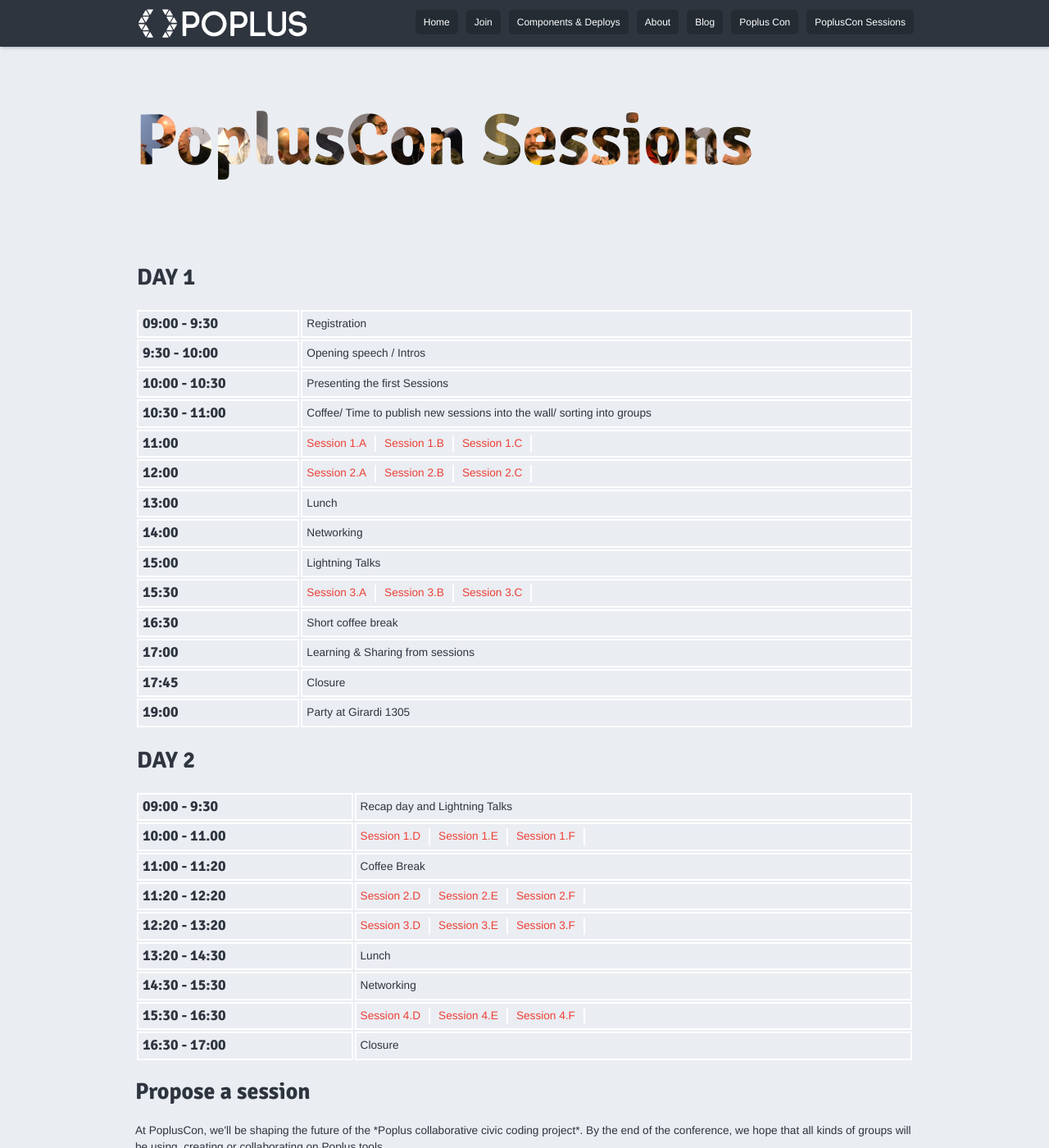
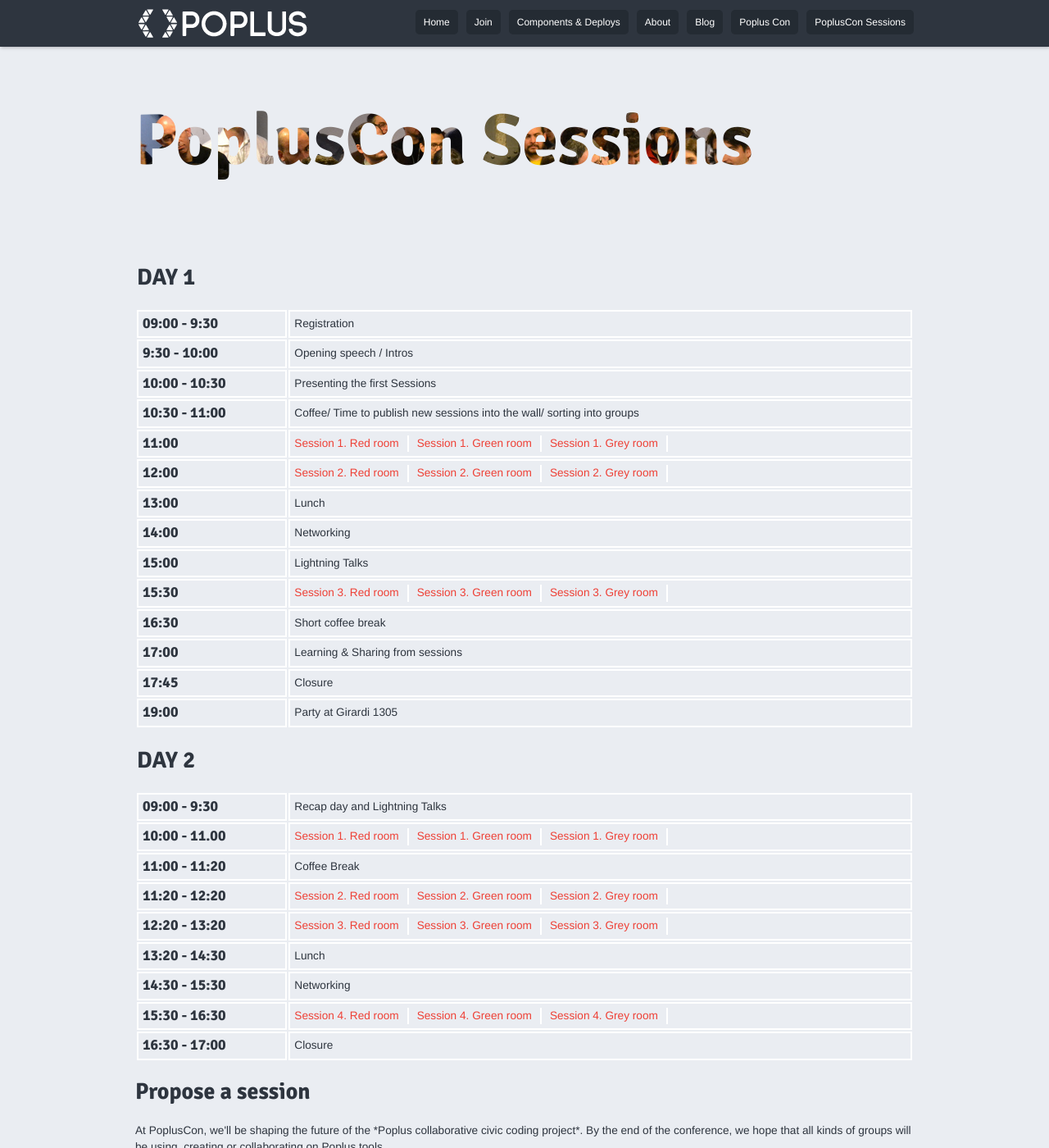
Before and after one commit to poplus/home-poplus, a Jekyll site: the page built from popluscon_sessions.html, in a window 1280 px wide and 1400 px high. Shown: the whole window at 82% size. Built offline with Jekyll 4.4.1, drawn with Linux system fonts in a browser that asks for light colours; nearby versions of some CDN libraries; library files that are not in the unit come from our copies; Markdown is read by kramdown in place of the engine named in the settings.

Commit message:
Change in the sessions names.

```diff
--- a/popluscon_sessions.html
+++ b/popluscon_sessions.html
@@ -39,9 +39,9 @@
     <td><h4>11:00</h4></td>
     <td>
       <ul>
-        <li><a href="https://docs.google.com/a/votainteligente.cl/document/d/1bn6ROajUNvG59POS-nREQI0cDNxSmMAvRLufoEjHbAo/edit">Session 1.A</a></li>
-        <li><a href="https://docs.google.com/a/votainteligente.cl/document/d/1ijpJ_AJNKFzAf-IDBMZ-2KdebmqmhM-2xU3SupZk5J0/edit">Session 1.B</a></li>
-        <li><a href="https://docs.google.com/a/votainteligente.cl/document/d/1T5j_j93tsmtoe3rQ63dXGZ-g5QFKBXGrYWtfcLKXwmo/edit">Session 1.C</a></li>
+        <li><a href="https://docs.google.com/a/votainteligente.cl/document/d/1bn6ROajUNvG59POS-nREQI0cDNxSmMAvRLufoEjHbAo/edit">Session 1. Red room</a></li>
+        <li><a href="https://docs.google.com/a/votainteligente.cl/document/d/1ijpJ_AJNKFzAf-IDBMZ-2KdebmqmhM-2xU3SupZk5J0/edit">Session 1. Green room</a></li>
+        <li><a href="https://docs.google.com/a/votainteligente.cl/document/d/1T5j_j93tsmtoe3rQ63dXGZ-g5QFKBXGrYWtfcLKXwmo/edit">Session 1. Grey room</a></li>
       </ul>
     </td>
   </tr>
@@ -49,9 +49,9 @@
     <td><h4>12:00</h4></td>
     <td>
       <ul>
-        <li><a href="https://docs.google.com/a/votainteligente.cl/document/d/1tLktEuUig6AuXmJAWjD_F5rx7Ih0nVNmPUqDr43vaxw/edit">Session 2.A</a></li>
-        <li><a href="https://docs.google.com/a/votainteligente.cl/document/d/1CIUX0O8r-MHLmKY-kBC9nyaJZiNaFEPwBYSkAsZNi10/edit">Session 2.B</a></li>
-        <li><a href="https://docs.google.com/a/votainteligente.cl/document/d/1fVk2zq7NZ1sk0BwsG2GWKC3FPlkYOYk_lKg6lNhybMk/edit">Session 2.C</a></li>
+        <li><a href="https://docs.google.com/a/votainteligente.cl/document/d/1tLktEuUig6AuXmJAWjD_F5rx7Ih0nVNmPUqDr43vaxw/edit">Session 2. Red room</a></li>
+        <li><a href="https://docs.google.com/a/votainteligente.cl/document/d/1CIUX0O8r-MHLmKY-kBC9nyaJZiNaFEPwBYSkAsZNi10/edit">Session 2. Green room</a></li>
+        <li><a href="https://docs.google.com/a/votainteligente.cl/document/d/1fVk2zq7NZ1sk0BwsG2GWKC3FPlkYOYk_lKg6lNhybMk/edit">Session 2. Grey room</a></li>
       </ul>
     </td>
 
@@ -73,9 +73,9 @@
     <td><h4>15:30</h4></td>
     <td>
       <ul>
-        <li><a href="https://docs.google.com/a/votainteligente.cl/document/d/1tjfN8dfjnCuKnuI_UmUv9CVnwLIFz4boVK18hv0DmLE/edit">Session 3.A</a></li>
-        <li><a href="https://docs.google.com/a/votainteligente.cl/document/d/1vWPmtY6HCCUCXbaiY0ivX0xBPjNQSTnRhSfHYMCUmgI/edit">Session 3.B</a></li>
-        <li><a href="https://docs.google.com/a/votainteligente.cl/document/d/1t0boW9JheylLbVdepc5uuC05R6lewBZ6d6gbpWPoTBE/edit">Session 3.C</a></li>
+        <li><a href="https://docs.google.com/a/votainteligente.cl/document/d/1tjfN8dfjnCuKnuI_UmUv9CVnwLIFz4boVK18hv0DmLE/edit">Session 3. Red room</a></li>
+        <li><a href="https://docs.google.com/a/votainteligente.cl/document/d/1vWPmtY6HCCUCXbaiY0ivX0xBPjNQSTnRhSfHYMCUmgI/edit">Session 3. Green room</a></li>
+        <li><a href="https://docs.google.com/a/votainteligente.cl/document/d/1t0boW9JheylLbVdepc5uuC05R6lewBZ6d6gbpWPoTBE/edit">Session 3. Grey room</a></li>
       </ul>
     </td>
   </tr>
@@ -109,9 +109,9 @@
     <td><h4>10:00 - 11.00</h4></td>
     <td>
       <ul>
-        <li><a href="https://docs.google.com/a/votainteligente.cl/document/d/15pv4b82l0xRxRXz6TsB4r4WckzdJTzF88hsz7Z9zhbI/edit">Session 1.D</a></li>
-        <li><a href="https://docs.google.com/a/votainteligente.cl/document/d/1NwOAdPlFimNi-vqT1J9ozqJHICe0nm2h8TXTgMANk8o/edit">Session 1.E</a></li>
-        <li><a href="https://docs.google.com/a/votainteligente.cl/document/d/17CHWNsFz7ZWJbMd91JyW9Rpii1-I35Xu7rvGjkVNar4/edit">Session 1.F</a></li>
+        <li><a href="https://docs.google.com/a/votainteligente.cl/document/d/15pv4b82l0xRxRXz6TsB4r4WckzdJTzF88hsz7Z9zhbI/edit">Session 1. Red room</a></li>
+        <li><a href="https://docs.google.com/a/votainteligente.cl/document/d/1NwOAdPlFimNi-vqT1J9ozqJHICe0nm2h8TXTgMANk8o/edit">Session 1. Green room</a></li>
+        <li><a href="https://docs.google.com/a/votainteligente.cl/document/d/17CHWNsFz7ZWJbMd91JyW9Rpii1-I35Xu7rvGjkVNar4/edit">Session 1. Grey room</a></li>
       </ul>
     </td>
   </tr>
@@ -123,9 +123,9 @@
     <td><h4>11:20 - 12:20</h4></td>
     <td>
       <ul>
-        <li><a href="https://docs.google.com/a/votainteligente.cl/document/d/1MfkQAY2zF3LMCSB5FVD1N2ogKPdtz48GFDd2awh3fE4/edit">Session 2.D</a></li>
-        <li><a href="https://docs.google.com/a/votainteligente.cl/document/d/149Z9ekJhmMKjC4qgCqkUzSy54icvezR0Q2d-TZkxDvI/edit">Session 2.E</a></li>
-        <li><a href="https://docs.google.com/a/votainteligente.cl/document/d/1ORDVxSFQffZOwUGsQPcr0dvPVcYILZPeGyAhvBRBfEc/edit">Session 2.F</a></li>
+        <li><a href="https://docs.google.com/a/votainteligente.cl/document/d/1MfkQAY2zF3LMCSB5FVD1N2ogKPdtz48GFDd2awh3fE4/edit">Session 2. Red room</a></li>
+        <li><a href="https://docs.google.com/a/votainteligente.cl/document/d/149Z9ekJhmMKjC4qgCqkUzSy54icvezR0Q2d-TZkxDvI/edit">Session 2. Green room</a></li>
+        <li><a href="https://docs.google.com/a/votainteligente.cl/document/d/1ORDVxSFQffZOwUGsQPcr0dvPVcYILZPeGyAhvBRBfEc/edit">Session 2. Grey room</a></li>
       </ul>
     </td>
   </tr>
@@ -133,9 +133,9 @@
     <td><h4>12:20 - 13:20</h4></td>
     <td>
       <ul>
-        <li><a href="https://docs.google.com/a/votainteligente.cl/document/d/1Snvv6U80Ezh5orcVXMH68LQwdo7EpArK0q-daAbcrkw/edit">Session 3.D</a></li>
-        <li><a href="https://docs.google.com/a/votainteligente.cl/document/d/1ryVXpb38aqwWSgxqlBN0xZxvY0WH1NGX-V3eBmBBeOM/edit">Session 3.E</a></li>
-        <li><a href="https://docs.google.com/a/votainteligente.cl/document/d/1TyaiFpoukG1K0MiuqBLPGdL0NLxGuv0bdmbapNhDmCc/edit">Session 3.F</a></li>
+        <li><a href="https://docs.google.com/a/votainteligente.cl/document/d/1Snvv6U80Ezh5orcVXMH68LQwdo7EpArK0q-daAbcrkw/edit">Session 3. Red room</a></li>
+        <li><a href="https://docs.google.com/a/votainteligente.cl/document/d/1ryVXpb38aqwWSgxqlBN0xZxvY0WH1NGX-V3eBmBBeOM/edit">Session 3. Green room</a></li>
+        <li><a href="https://docs.google.com/a/votainteligente.cl/document/d/1TyaiFpoukG1K0MiuqBLPGdL0NLxGuv0bdmbapNhDmCc/edit">Session 3. Grey room</a></li>
       </ul>
     </td>
   </tr>
@@ -151,9 +151,9 @@
     <td><h4>15:30 - 16:30</h4></td>
     <td>
       <ul>
-        <li><a href="https://docs.google.com/a/votainteligente.cl/document/d/1I1zSUg1wHa8QEB2aElD9d4hOsOs2AsBTlF3FmVC_SAo/edit">Session 4.D</a></li>
-        <li><a href="https://docs.google.com/a/votainteligente.cl/document/d/1hzwQGOAiLeFu3hOAQcZsNu0b6oQbC6z6eP1Eniv7YFE/edit">Session 4.E</a></li>
-        <li><a href="https://docs.google.com/a/votainteligente.cl/document/d/1s9tMaX0Z8cswhUseoKhdWTlauk-4qxVuskGwF6w958s/edit">Session 4.F</a></li>
+        <li><a href="https://docs.google.com/a/votainteligente.cl/document/d/1I1zSUg1wHa8QEB2aElD9d4hOsOs2AsBTlF3FmVC_SAo/edit">Session 4. Red room</a></li>
+        <li><a href="https://docs.google.com/a/votainteligente.cl/document/d/1hzwQGOAiLeFu3hOAQcZsNu0b6oQbC6z6eP1Eniv7YFE/edit">Session 4. Green room</a></li>
+        <li><a href="https://docs.google.com/a/votainteligente.cl/document/d/1s9tMaX0Z8cswhUseoKhdWTlauk-4qxVuskGwF6w958s/edit">Session 4. Grey room</a></li>
       </ul>
     </td>
   </tr>
```
